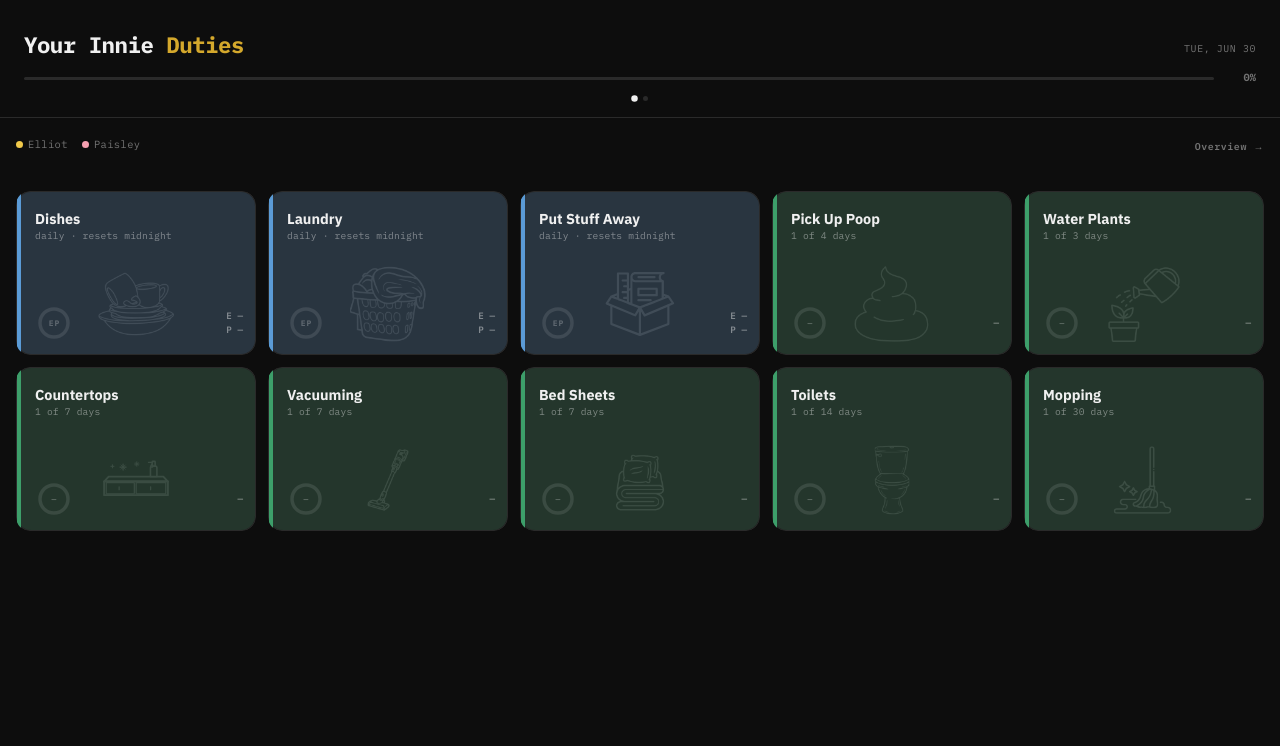
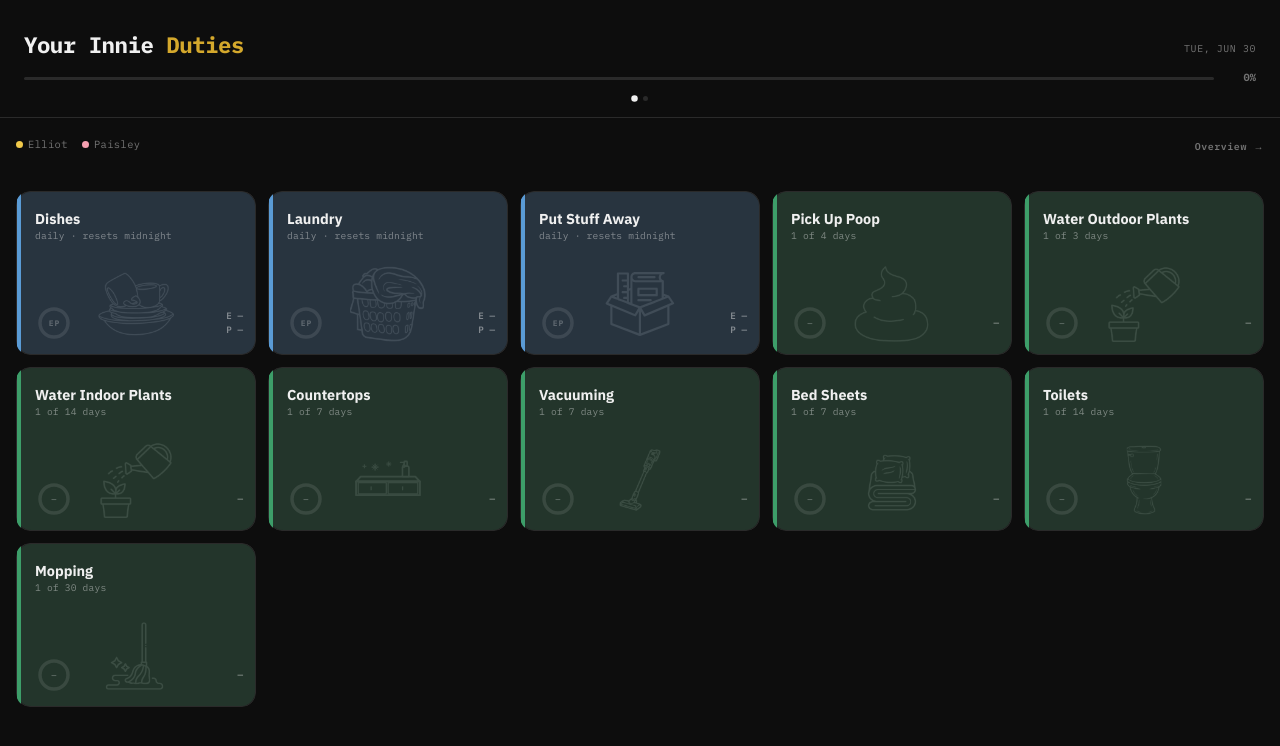
Before and after one commit to Elliot016/Innie_Work, a Next.js app: page / in a window 1280 px wide. Shown: the top 746 px of the page. Built offline with nearby package versions, Linux system fonts and the light colour scheme.

Commit message:
Update chore definitions to differentiate between indoor and outdoor plant watering tasks

```diff
--- a/app/page.tsx
+++ b/app/page.tsx
@@ -63,7 +63,8 @@ const CHORE_DEFS: ChoreDef[] = [
   { id: "laundry",     name: "Laundry",        image: "/chores/laundry.png",     type: "both",   cycleDays: 1,  greenMax: 1,  yellowMax: 1,  defaultDaysAgo: 0 },
   { id: "putaway",     name: "Put Stuff Away", image: "/chores/putaway.svg",     type: "both",   cycleDays: 1,  greenMax: 1,  yellowMax: 1,  defaultDaysAgo: 0 },
   { id: "poop",        name: "Pick Up Poop",   image: "/chores/poop.png",        type: "single", cycleDays: 4,  greenMax: 2,  yellowMax: 3,  defaultDaysAgo: 1, freq: "Every 4 days" },
-  { id: "plants",      name: "Water Plants",   image: "/chores/plants.png",      type: "single", cycleDays: 3,  greenMax: 1,  yellowMax: 2,  defaultDaysAgo: 1, freq: "Every 3 days" },
+  { id: "plants",      name: "Water Outdoor Plants",   image: "/chores/plants.png",      type: "single", cycleDays: 3,  greenMax: 1,  yellowMax: 2,  defaultDaysAgo: 1, freq: "Every 3 days" },
+  { id: "plants_in",   name: "Water Indoor Plants",  image: "/chores/plants.png",      type: "single", cycleDays: 14, greenMax: 7,  yellowMax: 11, defaultDaysAgo: 1, freq: "Every 2 weeks" },
   { id: "countertops", name: "Countertops",    image: "/chores/countertops.svg", type: "single", cycleDays: 7,  greenMax: 5,  yellowMax: 6,  defaultDaysAgo: 1, freq: "Weekly" },
   { id: "vacuum",      name: "Vacuuming",      image: "/chores/vacuum.png",      type: "single", cycleDays: 7,  greenMax: 5,  yellowMax: 6,  defaultDaysAgo: 1, freq: "Weekly" },
   { id: "sheets",      name: "Bed Sheets",     image: "/chores/sheets.png",      type: "single", cycleDays: 7,  greenMax: 5,  yellowMax: 6,  defaultDaysAgo: 1, freq: "Weekly" },
```
